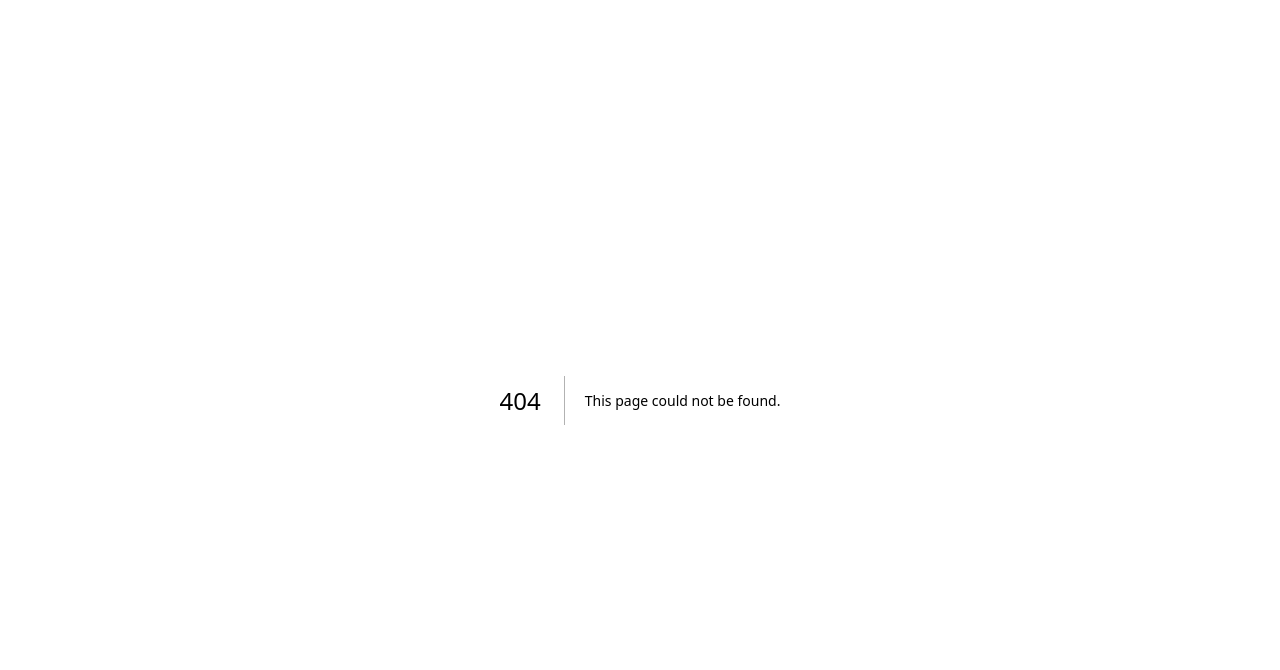
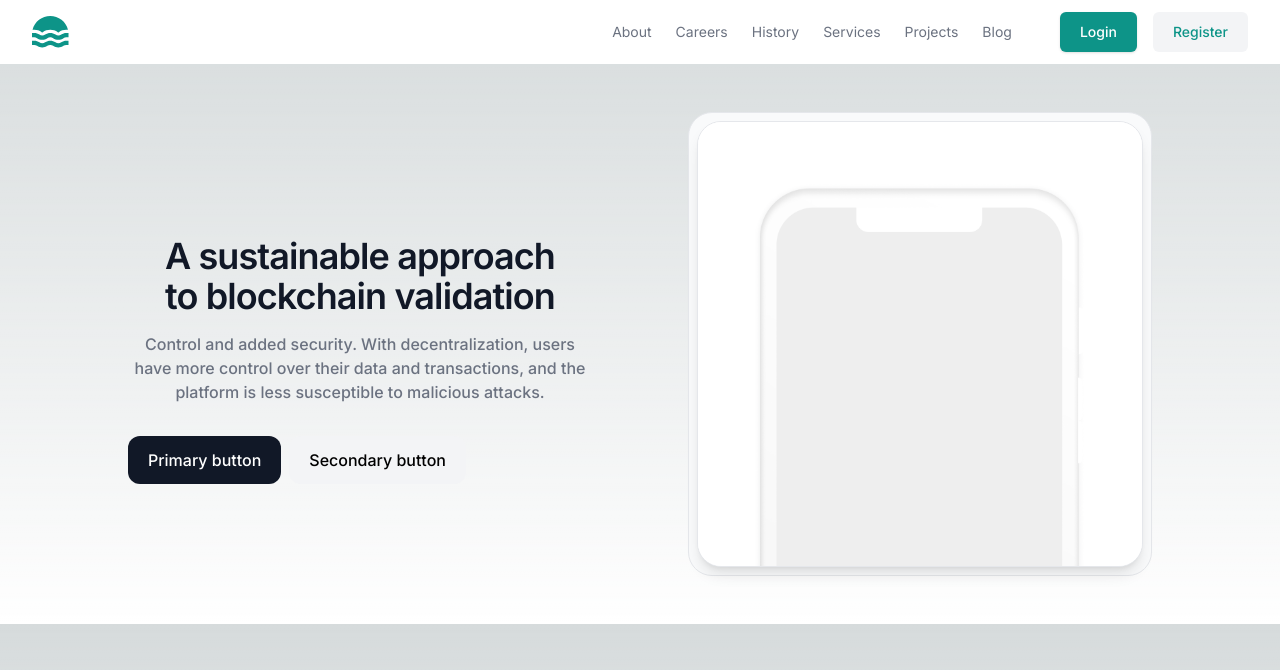
Before and after one commit to Osiris8/hiretop, a Next.js app: page /job in a window 1280 px wide. Before the commit this address had no page. Shown: the top 670 px of the page. Built offline with nearby package versions, Linux system fonts and the light colour scheme.

Commit message:
add job page

```diff
--- /dev/null
+++ b/app/job/page.js
@@ -0,0 +1,13 @@
+"use client";
+import React from "react";
+import Image from "next/image";
+import Hero from "@/components/Hero";
+import Nav from "@/components/Nav";
+export default function Job() {
+  return (
+    <div>
+      <Nav />
+      <Hero />
+    </div>
+  );
+}
```
